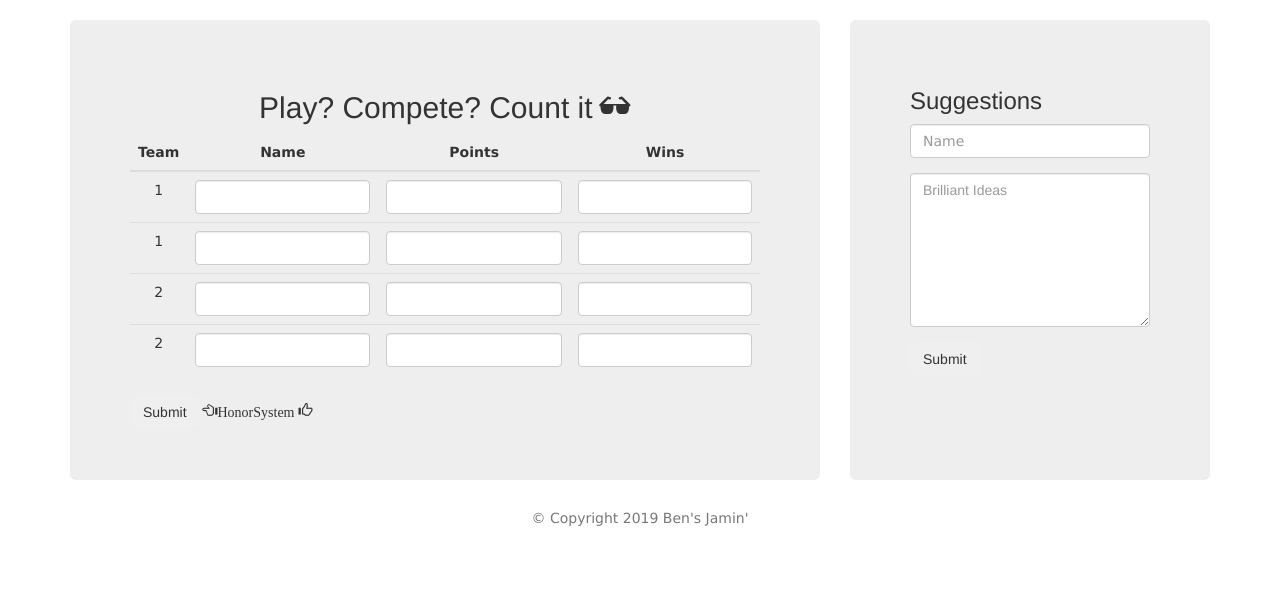
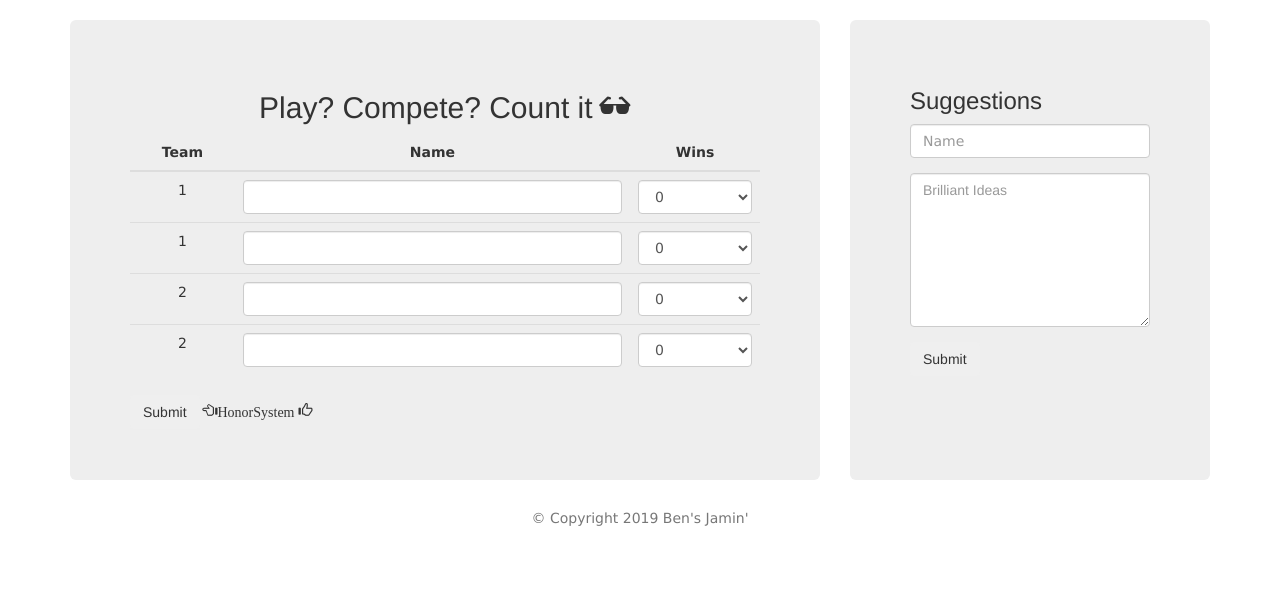
Before and after one commit to benelan/foos, a Node server app: page /report in a window 1280 px wide. Shown: the part 67-674 px from the top of the page. Run offline with Node 20, Linux system fonts and the light colour scheme; some libraries are stand-ins or nearby versions.

Commit message:
no more points

```diff
--- a/views/pages/index.ejs
+++ b/views/pages/index.ejs
@@ -16,7 +16,6 @@
     <thead>
         <tr>
             <th scope="col">Name</th>
-            <th scope="col">Points</th>
             <th scope="col">Round Wins</th>
             <th scope="col">Series Wins</th>
             <th scope="col">Series Played</th>
@@ -26,7 +25,6 @@
         <% for (var i = 0; i < data.length; i++) { %>
             <tr>
                 <td><%= data[i].name %></td>
-                <td><%= data[i].points %></td>
                 <td><%= data[i].wins_round %></td>
                 <td><%= data[i].wins_series %></td>
                 <td><%= data[i].played_series %></td>
@@ -41,7 +39,7 @@
 $(document).ready(function () {
     // makes table sortable
     $('#dt').DataTable( {
-        "order": [[ 3, "desc" ]]
+        "order": [[ 2, "desc" ]]
     });
     $('.dataTables_length').addClass('bs-select');
 });
--- a/views/pages/report.ejs
+++ b/views/pages/report.ejs
@@ -22,7 +22,6 @@
 				<tr>
 				<th scope="col">Team</th>
 				<th scope="col">Name</th>
-				<th scope="col">Points</th>
 				<th scope="col">Wins</th>
 				</tr>
 			</thead>
@@ -30,26 +29,54 @@
 				<tr>
 				<td scope="row">1</td>
 				<td><input type="text" class="form-control" id="name1" name="name1"/></td>
-				<td><input type="text" class="form-control" id="points1" name="points1"/></td>
-				<td><input type="text" class="form-control" id="wins1" name="wins1"/></td>
+				<td><select class="form-control" id="wins1" name="wins1">
+						<option>0</option>
+						<option>1</option>
+						<option>2</option>
+						<option>3</option>
+						<option>4</option>
+						<option>5</option>
+  					</select>
+				</td>
 				</tr>
 				<tr>
 				<td scope="row">1</td>
 				<td><input type="text" class="form-control" id="name2" name="name2"/></td>
-				<td><input type="text" class="form-control" id="points2" name="points2"/></td>
-				<td><input type="text" class="form-control" id="wins2" name="wins2"/></td>
+				<td><select class="form-control" id="wins2" name="wins2">
+						<option>0</option>
+						<option>1</option>
+						<option>2</option>
+						<option>3</option>
+						<option>4</option>
+						<option>5</option>
+  					</select>
+				</td>
 				</tr>
 				<tr>
 				<td scope="row">2</td>
-				<td><input type="text" class="form-control" id="name2" name="name2"/></td>
-				<td><input type="text" class="form-control" id="points2" name="points2"/></td>
-				<td><input type="text" class="form-control" id="wins2" name="wins2"/></td>
+				<td><input type="text" class="form-control" id="name3" name="name3"/></td>
+				<td><select class="form-control" id="wins3" name="wins3">
+						<option>0</option>
+						<option>1</option>
+						<option>2</option>
+						<option>3</option>
+						<option>4</option>
+						<option>5</option>
+  					</select>
+				</td>
 				</tr>
 				<tr>
 				<td scope="row">2</td>
-				<td><input type="text" class="form-control" id="name2" name="name2"/></td>
-				<td><input type="text" class="form-control" id="points2" name="points2"/></td>
-				<td><input type="text" class="form-control" id="wins2" name="wins2"/></td>
+				<td><input type="text" class="form-control" id="name4" name="name4"/></td>
+				<td><select class="form-control" id="wins4" name="wins4">
+						<option>0</option>
+						<option>1</option>
+						<option>2</option>
+						<option>3</option>
+						<option>4</option>
+						<option>5</option>
+  					</select>
+				</td>
 				</tr>
 			</tbody>
 			</table>
```
